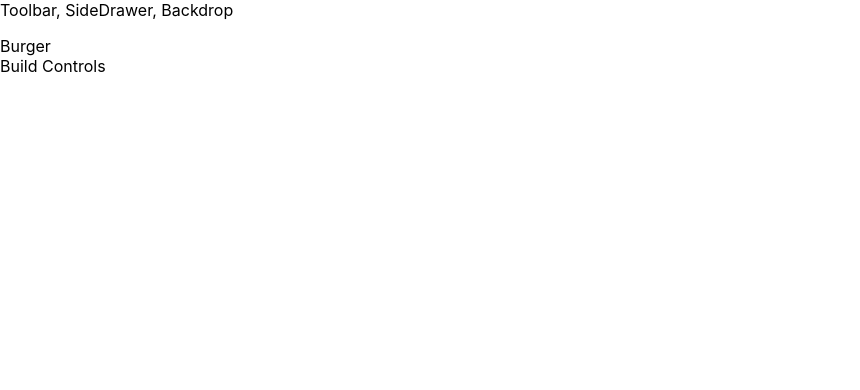
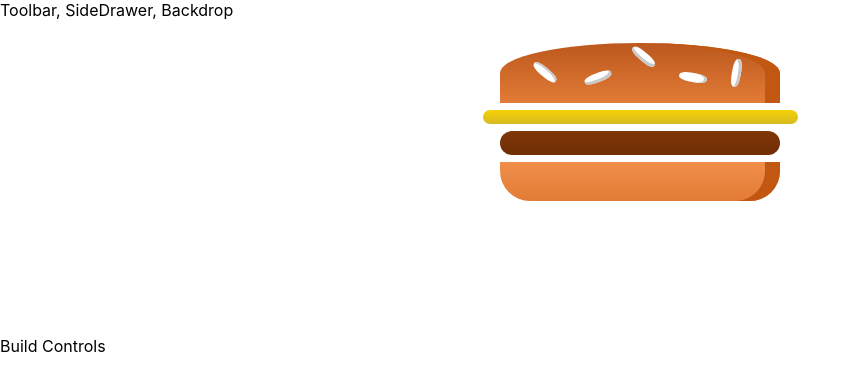
Before and after one commit to SethWickham/react-burgerbuilder-app, a React (Create React App) app in the folder react-burgerbuilder-app/: page / in a window 1280 px wide. Shown: the top 390 px of the page, without its empty margins (0-860 px from the left). Built offline with nearby package versions, Linux system fonts and the light colour scheme.

Commit message:
error fix - import BurgerIngredient

```diff
--- a/react-burgerbuilder-app/src/components/Burger/Burger.js
+++ b/react-burgerbuilder-app/src/components/Burger/Burger.js
@@ -0,0 +1,17 @@
+import React from 'react';
+
+import classes from './Burger.module.css';
+import BurgerIngredient from './BurgerIngredient/BurgerIngredient';
+
+const burger = props => {
+  return (
+    <div className={classes.Burger}>
+      <BurgerIngredient type="bread-top" />
+      <BurgerIngredient type="cheese" />
+      <BurgerIngredient type="meat" />
+      <BurgerIngredient type="bread-bottom" />
+    </div>
+  );
+};
+
+export default burger;
--- /dev/null
+++ b/react-burgerbuilder-app/src/components/Burger/Burger.module.css
@@ -0,0 +1,30 @@
+.Burger {
+  width: 100%;
+  margin: auto;
+  height: 250px;
+  overflow: scroll;
+  text-align: center;
+  font-weight: bold;
+  font-size: 1.2rem;
+}
+@media (min-width: 1000px) and (min-height: 700px) {
+  .Burger {
+    width: 700px;
+    height: 600px;
+  }
+}
+
+@media (min-width: 500px) and (min-height: 401px) {
+  .Burger {
+    width: 450px;
+    height: 400px;
+  }
+}
+
+/* For Portrait mode */
+@media (min-width: 500px) and (min-height: 400px) {
+  .Burger {
+    width: 350px;
+    height: 300px;
+  }
+}
--- a/react-burgerbuilder-app/src/components/Burger/BurgerIngredient/BurgerIngredient.js
+++ b/react-burgerbuilder-app/src/components/Burger/BurgerIngredient/BurgerIngredient.js
@@ -38,4 +38,8 @@
   }
 }
 
+BurgerIngredient.propTypes = {
+  type: PropTypes.string.isRequired
+};
+
 export default BurgerIngredient;
--- a/react-burgerbuilder-app/src/containers/BurgerBuilder/BurgerBuilder.js
+++ b/react-burgerbuilder-app/src/containers/BurgerBuilder/BurgerBuilder.js
@@ -1,12 +1,14 @@
 import React, { Component } from 'react';
+
 import Aux from '../../hoc/Aux';
+import Burger from '../../components/Burger/Burger';
 
 class BurgerBuilder extends Component {
   render() {
     return (
       <div>
         <Aux>
-          <div>Burger</div>
+          <Burger />
           <div>Build Controls</div>
         </Aux>
       </div>
```
